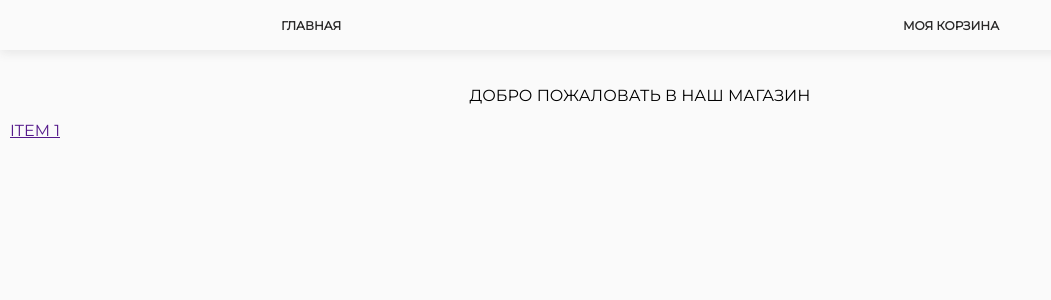
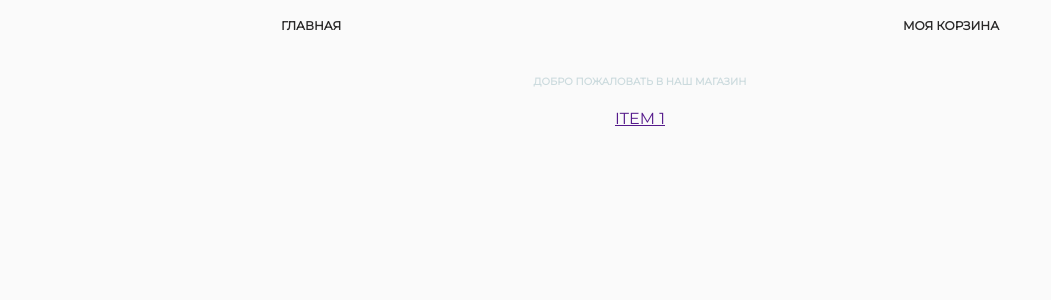
Before and after one commit to YauheniRusinchuk/e-commerce-project, a React (Create React App) app in the folder frontend/: page / in a window 1280 px wide. Shown: the top 300 px of the page, without its empty margins (0-1051 px from the left). Built offline with nearby package versions, Linux system fonts and the light colour scheme.

Commit message:
add other page

```diff
--- a/frontend/src/App.css
+++ b/frontend/src/App.css
@@ -11,7 +11,7 @@ body {
 .header_container {
     width: 100%;
     height: 50px;
-    box-shadow: 0 3px 10px #e6e6e6;
+    /* box-shadow: 0 3px 10px #e6e6e6; */
     display: flex;
     align-items: center;
     justify-content: space-around;
@@ -33,11 +33,20 @@ body {
 
 .home_container {
     padding: 10px;
+    text-align: center;
 }
 
-.home_container p {
-    text-align: center;
+.home_container span {
+    font-size: 10px;
+    font-weight: bold;
+    color: #ccdbde;
+    padding: 10px 20px;
 }
+
+.product_list {
+    margin: 20px auto;
+}
+
 
 .my_card_container {
     padding: 10px;
@@ -46,3 +55,8 @@ body {
 .my_card_container p {
     text-align: center;
 }
+
+.notfound_container {
+    padding: 10px;
+    text-align: center;
+}
--- a/frontend/src/App.js
+++ b/frontend/src/App.js
@@ -2,6 +2,7 @@ import React from 'react';
 import './App.css';
 import {BrowserRouter, Switch, Route} from 'react-router-dom'
 import {NavBar} from './components/NavBar'
+import {NotFound} from './components/NotFound'
 import Home from './components/Home'
 import Cart from './components/Cart'
 // import 'bootstrap/dist/css/bootstrap.min.css'
@@ -15,6 +16,7 @@ function App() {
             <Switch>
                 <Route exact path='/' component={Home} />
                 <Route path='/mycard' component={Cart} />
+                <Route component={NotFound} />
             </Switch>
         </div>
       </BrowserRouter>
--- a/frontend/src/components/Home.js
+++ b/frontend/src/components/Home.js
@@ -5,7 +5,7 @@ import ProductList from './ProductList'
 function Home() {
     return(
         <div className='home_container'>
-            <p>ДОБРО ПОЖАЛОВАТЬ В НАШ МАГАЗИН</p>
+            <span>ДОБРО ПОЖАЛОВАТЬ В НАШ МАГАЗИН</span>
             <ProductList />
         </div>
     )
--- /dev/null
+++ b/frontend/src/components/NotFound.js
@@ -0,0 +1,10 @@
+import React from 'react'
+import notfound from '../assets/error-404.png'
+
+
+export const NotFound = () =>(
+    <div className='notfound_container'>
+        <p>УПС ПОХОЖЕ ВЫ ЗАШЛИ КУДА ТО НЕ ТУДА</p>
+        <img src={notfound} alt='not_found_img' />
+    </div>
+)
--- a/frontend/src/components/ProductList.js
+++ b/frontend/src/components/ProductList.js
@@ -4,7 +4,9 @@ import Product from './Product'
 
 function ProductList() {
     return(
-        <Product />
+        <div className='product_list'>
+            <Product />
+        </div>
     )
 }
 
```
Also changed, not shown: frontend/src/assets/error-404.png (added).
